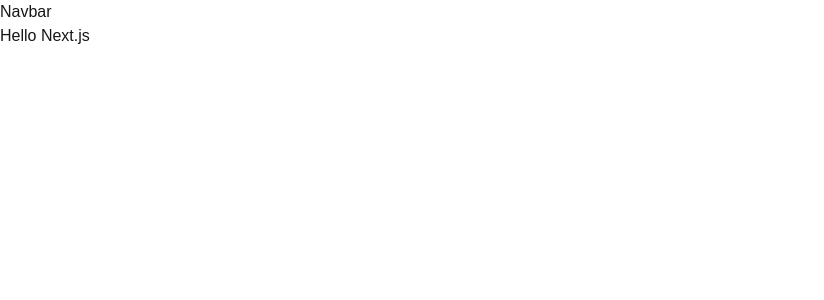
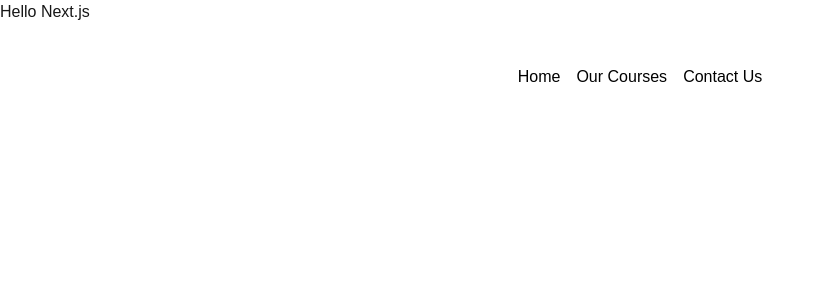
Before and after one commit to Yocode2005/musicNext.js, a Next.js app: page / in a window 1280 px wide. Shown: the top 300 px of the page, without its empty margins (0-824 px from the left). Built offline with nearby package versions, Linux system fonts and the light colour scheme.

Commit message:
complete the navabr

```diff
--- a/src/components/Navbar.tsx
+++ b/src/components/Navbar.tsx
@@ -1,6 +1,46 @@
-function Navbar() {
+"use client"
+
+import React, { useState } from "react";
+import { HoveredLink, Menu, MenuItem, ProductItem } from "./ui/navbar-menu";
+import { cn } from "@/utils/utils";
+import Link from "next/link";
+
+function Navbar({ className }: { className?: string }) {
+    const [active, setActive] = useState<string | null>(null);
   return (
-    <div>Navbar</div>
+    <div
+    className={cn("fixed top-10 inset-x-0 max-w-2xl mx-auto z-50", className)}
+    >
+        <Menu setActive={setActive}>
+            <Link href={"/"}>
+            <MenuItem setActive={setActive} active={active} item="Home">
+
+            </MenuItem>
+            </Link>
+            <MenuItem
+            setActive={setActive} active={active} item="Our Courses"
+            >
+               <div className="flex flex-col space-y-4 text-sm">
+               <HoveredLink href="/courses">All Courses</HoveredLink>
+            <HoveredLink href="/courses">
+              Basic Music Theory
+            </HoveredLink>
+            <HoveredLink href="/courses">
+              Advanced Composition
+            </HoveredLink>
+            <HoveredLink href="/courses">Songwriting</HoveredLink>
+            <HoveredLink href="/courses">
+              Music Production
+            </HoveredLink>
+               </div>
+            </MenuItem>
+            <Link href={"/contact"}>
+            <MenuItem setActive={setActive} active={active} item="Contact Us">
+
+            </MenuItem>
+            </Link>
+        </Menu>
+    </div>
   )
 }
 
```
